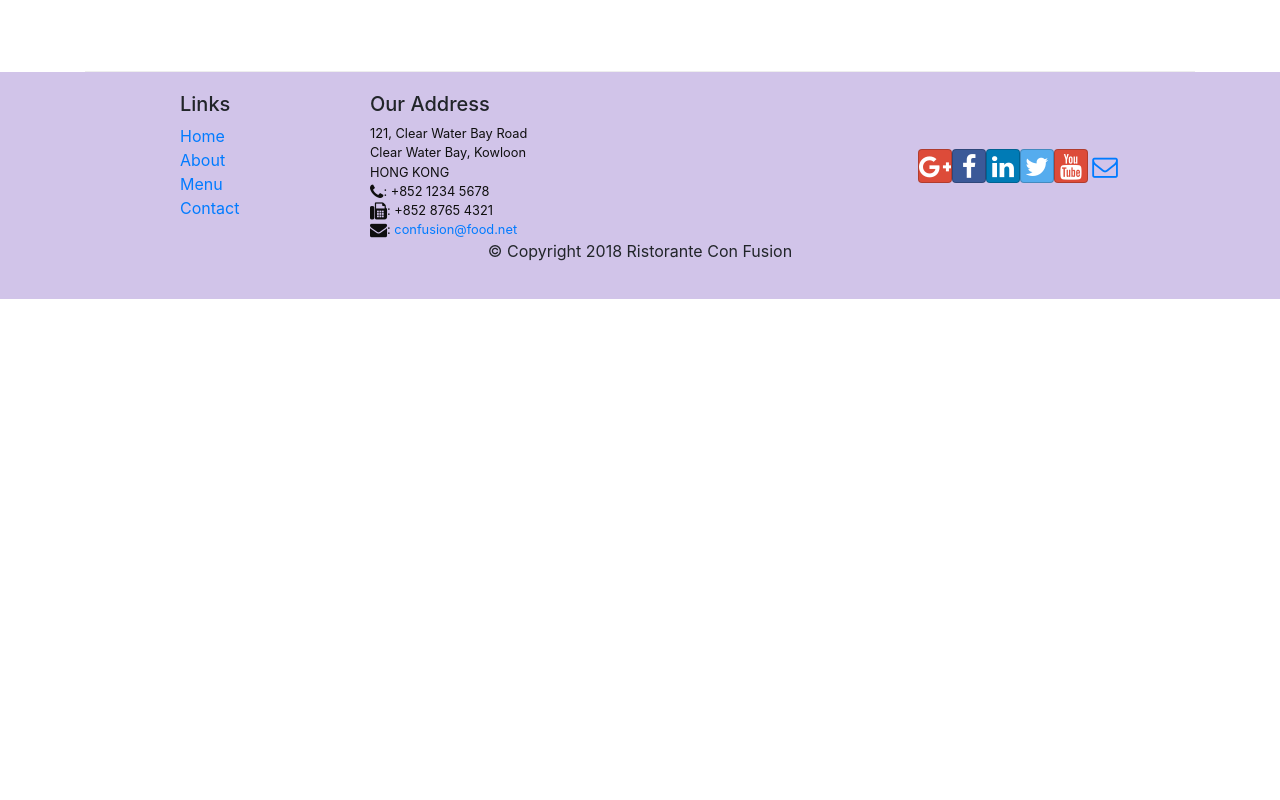
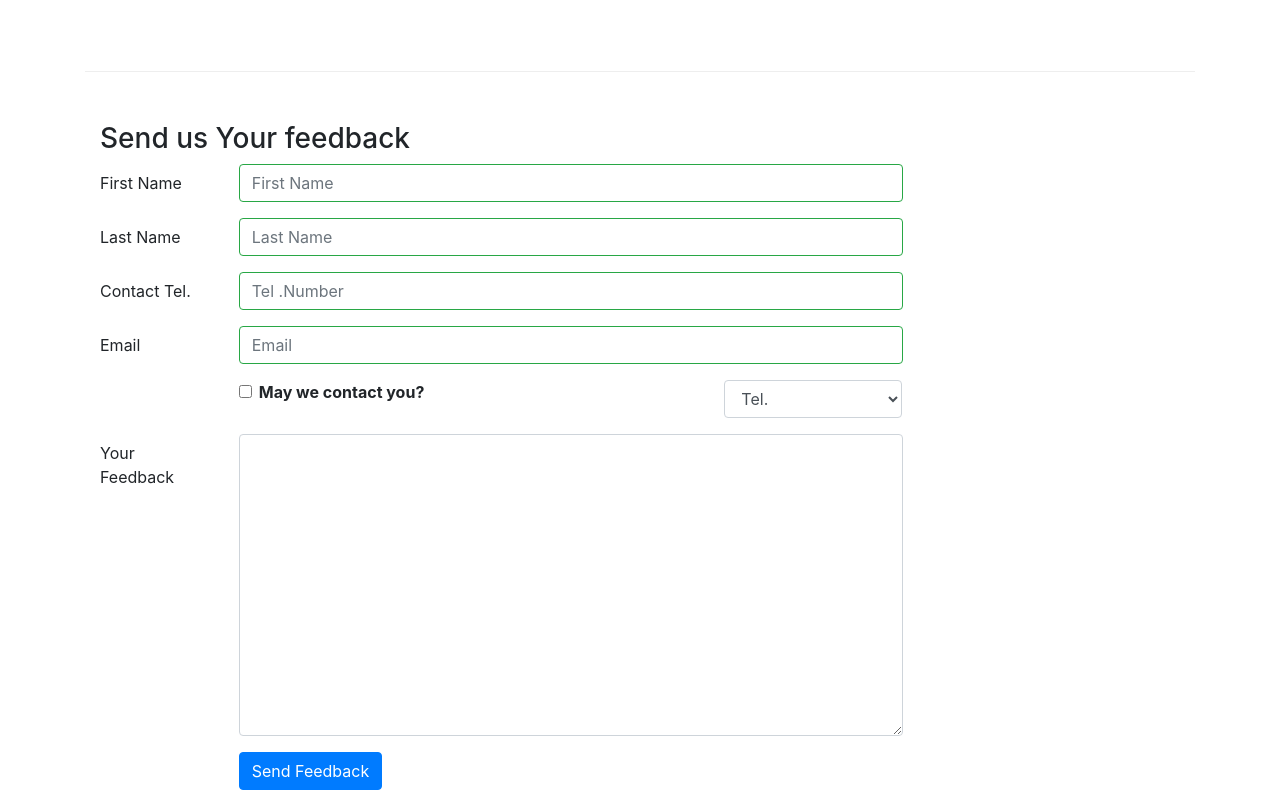
Before and after one commit to GoodJeans/confusion, a React (Create React App) app: page /contactus in a window 1280 px wide. Shown: the part 800-1600 px from the top of the page. Before the commit the page ends 1099 px from the top, so only its background shows below. Built offline with nearby package versions, Linux system fonts and the light colour scheme.

Commit message:
Controlled Form Validation

```diff
--- a/src/components/ContactComponent.js
+++ b/src/components/ContactComponent.js
@@ -1,8 +1,84 @@
-import React from 'react';
-import {Breadcrumb, BreadcrumbItem} from 'reactstrap';
+import React, {Component} from 'react';
+import {Breadcrumb, BreadcrumbItem, Button, Form, FormGroup, Label, Input, Col, FormFeedback} from 'reactstrap';
 import {Link} from 'react-router-dom';
+import { render } from '@testing-library/react';
 
-function Contact(props) {
+class Contact extends Component {
+
+    constructor(props){
+        super(props);
+        this.state = {
+            firstname: '',
+            lastname: '',
+            telnum: '',
+            email: '',
+            agree: false,
+            contactType: 'Tel.',
+            message: '',
+            touched:{
+                firstname:false,
+                lastname: false,
+                telnum: false,
+                email: false
+            }
+        }
+        this.handleInputChange = this.handleInputChange.bind(this);
+        this.handleSubmit = this.handleSubmit.bind(this);
+        this.handleBlur = this.handleBlur.bind(this);
+    }
+
+    handleInputChange(event){
+        const target = event.target;
+        const value = target.type === 'checkbox' ? target.checked: target.value;
+        const name = target.name;
+        this.setState({
+            [name] : value
+        });
+    }
+
+    handleSubmit(event){
+        console.log('Current State is '+JSON.stringify(this.state));
+        alert('Current State is'+JSON.stringify(this.state));
+        event.preventDefault();
+    }
+
+    handleBlur = (field) => (evt) => {
+        this.setState({
+            touched:{ ...this.state.touched, [field]:true}
+        })
+    }
+    validate(firstname, lastname, telnum, email){
+        const errors = {
+            firstname:'',
+            lastname:'',
+            telnum:'',
+            email:''
+        };
+
+        if(this.state.touched.firstname && firstname.length<3)
+            errors.firstname = 'First Name should be >= 3 characters';
+        else if(this.state.touched.firstname && firstname.length>10)
+            errors.firstname = 'First Name should be <= 10 characters';
+
+            if(this.state.touched.lastname && lastname.length<3)
+            errors.lastname = 'Last Name should be >= 3 characters';
+        else if(this.state.touched.lastname && lastname.length>10)
+            errors.lastname = 'Last Name should be <= 10 characters';
+
+
+        const reg = /^\d+$/;
+        if(this.state.touched.telnum && !reg.test(telnum))
+        {
+            errors.telnum = 'Tel. Number should contain only numbers'
+        }
+
+        if(this.state.touched.email && email.split('').filter(x=> x==='@').length !== 1){
+            errors.email = 'Email should contain a @';
+        }
+        return errors;
+    }
+    render(){
+        const errors = this.validate(this.state.firstname, this.state.lastname, this.state.telnum, this.state.email)
         return(
             <div className="container">
                 <div className="row">
@@ -41,8 +117,86 @@
                         </div>
                     </div>
                 </div>
+                <div className="row row-content">
+                    <div className="col-12">
+                        <h3>Send us Your feedback</h3>
+                    </div>
+                    <div className="col-12 col-md-9">
+                        <Form onSubmit={this.handleSubmit}>
+                            <FormGroup row>
+                                <Label htmlFor="firstname" for="firstname" md={2} >First Name</Label>
+                                <Col md={10} >
+                                    <Input type="text" id="firstname" valid={errors.firstname===''} invalid={errors.firstname!==''} onBlur={this.handleBlur('firstname')} name="firstname" placeholder="First Name" value={this.state.firstname} onChange={this.handleInputChange}/>
+                                    <FormFeedback>{errors.firstname}</FormFeedback>
+                                </Col>
+
+                            </FormGroup>
+                            <FormGroup row>
+                                <Label htmlFor="lastname" for="lastname" md={2} >Last Name</Label>
+                                <Col md={10} >
+                                    <Input type="text" id="lastname" name="lastname" valid={errors.lastname===''} invalid={errors.lastname!==''} onBlur={this.handleBlur('lastname')} placeholder="Last Name" value={this.state.lastName} onChange={this.handleInputChange} />
+                                    <FormFeedback>{errors.lastname}</FormFeedback>
+                                </Col>
+                            </FormGroup>
+                            <FormGroup row>
+                                <Label htmlFor="telnum" for="telnum" md={2} >Contact Tel.</Label>
+                                <Col md={10} >
+                                    <Input type="text" id="telnum" name="telnum" valid={errors.telnum===''} invalid={errors.telnum!==''} onBlur={this.handleBlur('telnum')} placeholder="Tel .Number" value={this.state.telnum} onChange={this.handleInputChange} />
+                                    <FormFeedback>{errors.telnum}</FormFeedback>
+                                </Col>
+                            </FormGroup>
+                            <FormGroup row>
+                                <Label htmlFor="email" for="email" md={2} >Email</Label>
+                                <Col md={10} >
+                                    <Input type="text" id="email" name="email" valid={errors.email===''} invalid={errors.email!==''}  onBlur={this.handleBlur('email')} placeholder="Email" value={this.state.email} onChange={this.handleInputChange} />
+                                    <FormFeedback>{errors.email}</FormFeedback>
+                                </Col>
+                            </FormGroup>
+                            <FormGroup row>
+                                <Col md={{size: 6, offset: 2}}>
+                                    <FormGroup check>
+                                        <Label check>
+                                            <Input type="checkbox"
+                                                name="agree"
+                                                onBlur={this.handleBlur('firstname')}
+                                                checked={this.state.agree}
+                                                onChange={this.handleInputChange} /> {' '}
+                                            <strong>May we contact you?</strong>
+                                        </Label>
+                                    </FormGroup>
+                                </Col>
+                                <Col md={{size: 3, offset: 1}}>
+                                    <Input type="select" name="contactType"
+                                            value={this.state.contactType}
+                                            onChange={this.handleInputChange}>
+                                        <option>Tel.</option>
+                                        <option>Email</option>
+                                    </Input>
+                                </Col>
+                            </FormGroup>
+                            <FormGroup row>
+                                <Label htmlFor="message" md={2}> Your Feedback </Label>
+                                 <Col md={10}><Input type="textarea" id="message" name="message" rows="12" value={this.state.message} onChange={this.handleInputChange} ></Input></Col>
+                            </FormGroup>
+
+
+
+                            <FormGroup row>
+                                <Col md={{size:10, offset:2}}>
+                                    <Button type="submit" color="primary">Send Feedback</Button>
+                                </Col>
+                            </FormGroup>
+
+
+
+
+                        </Form>
+                    </div>
+                </div>
             </div>
         );
     }
 
+}
+
 export default Contact;
```
Lines whose indentation alone changed are shown as unchanged.
